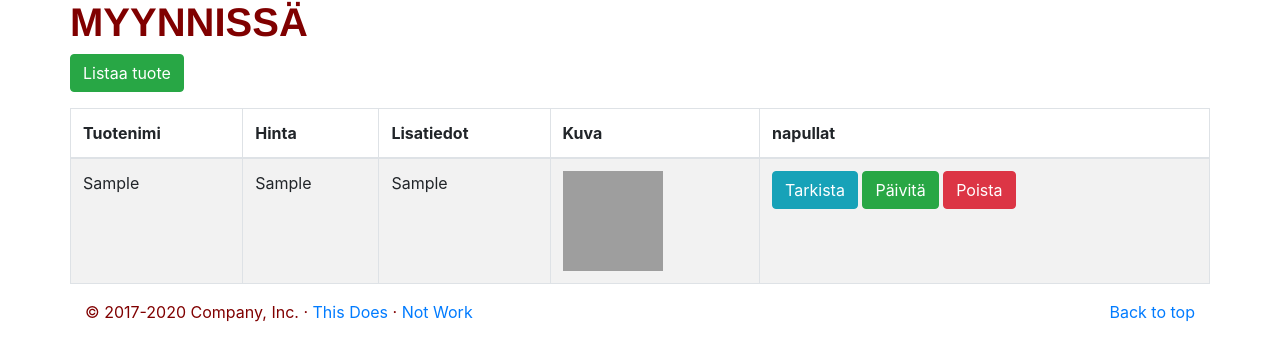
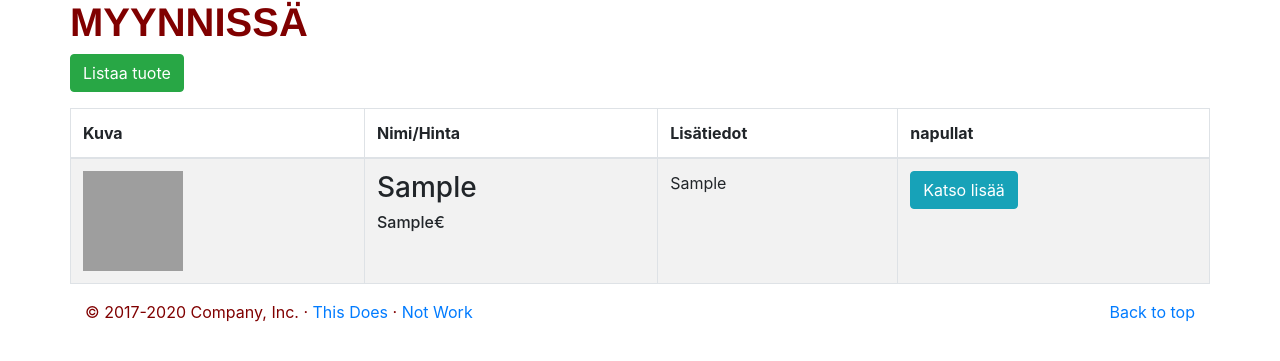
Before and after one commit to DrGrunt/newvideo, a PHP site: page /video/tuotelista.php in a window 1280 px wide. Shown: the part 58-419 px from the top of the page. Run offline with PHP 8.4, Linux system fonts and the light colour scheme; tables that the repository leaves empty or names only in its code hold one stand-in row (values such as "Sample post"); data that the repository does not hold is empty; some libraries are stand-ins or nearby versions; grey boxes are pictures that could not be loaded.

Commit message:
testi tuotelista

```diff
--- a/tuotelista.php
+++ b/tuotelista.php
@@ -12,10 +12,9 @@
                     <table class="table table-striped table-bordered">
                         <thead>
                         <tr>
-                                <th>Tuotenimi</th>
-                                <th>Hinta</th>
-                                <th>Lisatiedot</th>
                                 <th>Kuva</th>
+                                <th>Nimi/Hinta</th>
+                                <th>Lisätiedot</th>
                                 <th>napullat</th>
                         </tr>
                         </thead>
@@ -26,16 +25,14 @@
                             $sql = 'SELECT * FROM tuote';
                             foreach ($pdo->query($sql) as $row) {
                                 echo '<tr>';
-                                echo '<td>'. $row['tuotenimi'] . '</td>';
-                                echo '<td>'. $row['hinta'] . '</td>';
-                                echo '<td>'. $row['lisatiedot'] . '</td>';
                                 echo '<td>'. "<img src='img/{$row['kuva']}' width='100' height='100'>" . '</td>';
                                 echo '<td>';
-                                echo '<a class="btn btn-info" href="katso_tuote.php?id='.$row['tuoteID'].'">Tarkista</a>';
-                                echo ' ';
-                                echo '<a class="btn btn-success" href="paivita_tuote.php?id='.$row['tuoteID'].'">Päivitä</a>';
-                                echo ' ';
-                                echo '<a class="btn btn-danger" href="poista_tuote.php?id='.$row['tuoteID'].'">Poista</a>';
+                                echo '<h3>'. $row['tuotenimi'] .'</h3>';
+                                echo '<h6>'. $row['hinta'] . "€" . '</h6>';
+                                echo '</td>';
+                                echo '<td>'. $row['lisatiedot'] . '</td>';
+                                echo '<td>';
+                                echo '<a class="btn btn-info" href="katso_tuote.php?id='.$row['tuoteID'].'">Katso lisää</a>';
                                 echo '</td>';
                                  echo '</td>';
                                  echo '</tr>';
```
Also changed, not shown: katso_tuote.php (+7 -7 lines).
